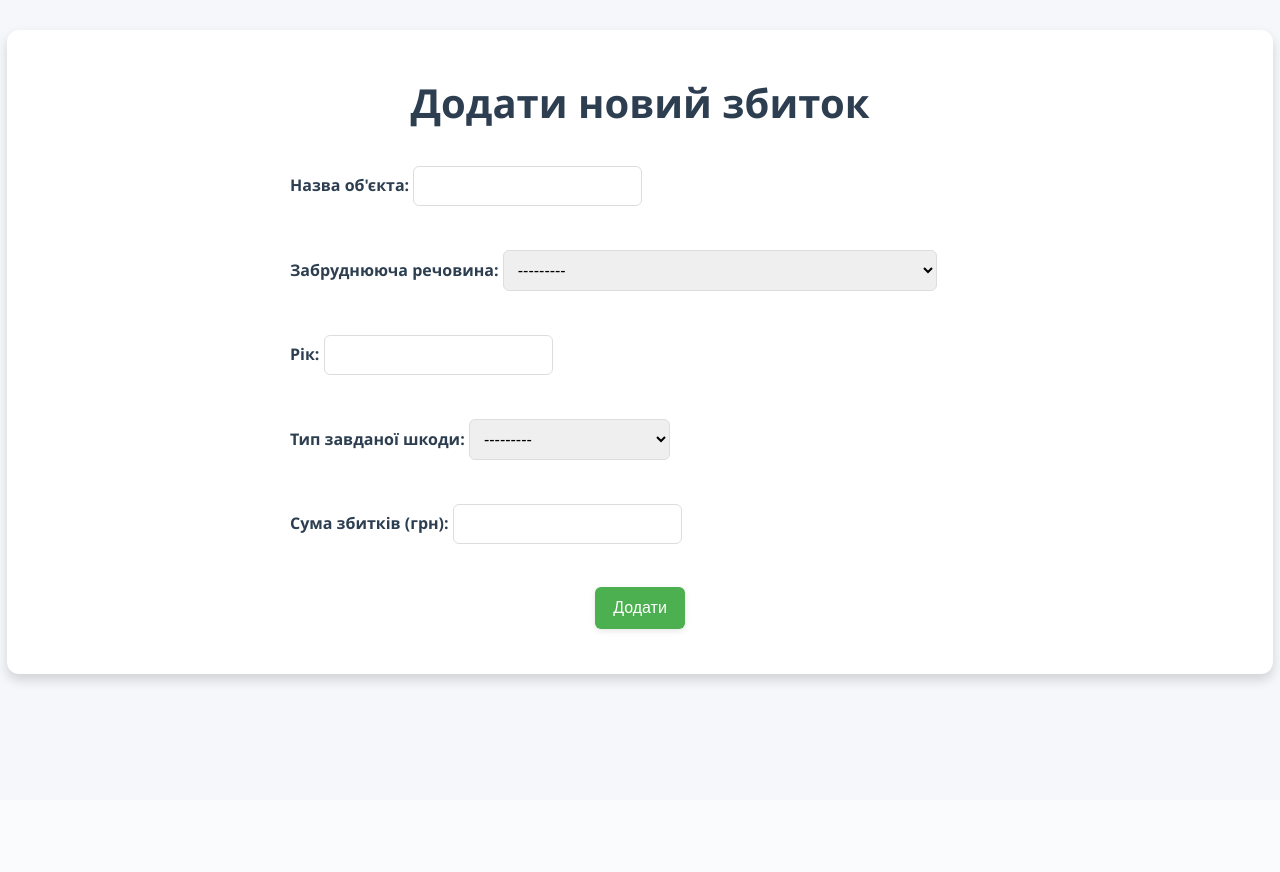
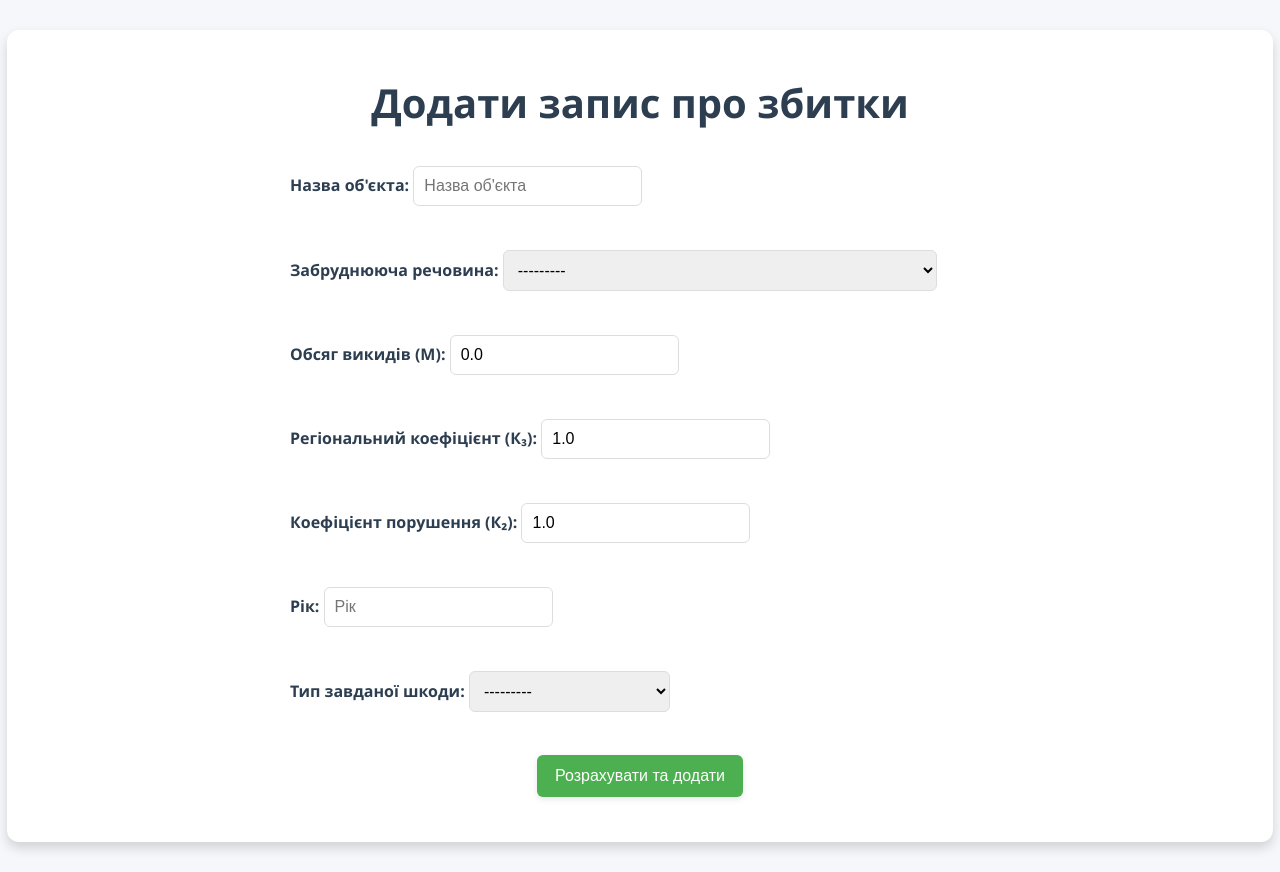
Before and after one commit to Ecological-monitoring/EcoDjango, a Django app: page /add-damage-record/ in a window 1280 px wide. Before the commit the page ends 685 px from the top, so only its background shows below. Run offline with Django 5.2, Linux system fonts and the light colour scheme; data comes from the database, SQL or seed files in the repository; both versions use the stored data as it was after the commit.

Commit message:
Full project v1.4. Lab 5 need formulas and new tables, add delete buttons to 2-5 Labs, fill data 2-5 Labs

```diff
--- a/eco/forms.py
+++ b/eco/forms.py
@@ -54,21 +54,33 @@ class RiskAssessmentForm(forms.ModelForm):
 class DamageRecordForm(forms.ModelForm):
     class Meta:
         model = DamageRecord
-        fields = ['object_name', 'pollutant', 'year', 'damage_type', 'damage_amount']
+        fields = [
+            'object_name',
+            'pollutant',
+            'emission_volume',
+            'region_coefficient',
+            'violation_characteristic',
+            'year',
+            'damage_type'
+        ]
+        widgets = {
+            'object_name': forms.TextInput(attrs={'class': 'form-control', 'placeholder': "Назва об'єкта"}),
+            'pollutant': forms.Select(attrs={'class': 'form-control'}),
+            'emission_volume': forms.NumberInput(attrs={'class': 'form-control', 'placeholder': 'Обсяг викидів'}),
+            'region_coefficient': forms.NumberInput(attrs={'class': 'form-control', 'placeholder': 'Регіональний коефіцієнт'}),
+            'violation_characteristic': forms.NumberInput(attrs={'class': 'form-control', 'placeholder': 'Коефіцієнт порушення'}),
+            'year': forms.NumberInput(attrs={'class': 'form-control', 'placeholder': 'Рік'}),
+            'damage_type': forms.Select(attrs={'class': 'form-control'}),
+        }
         labels = {
             'object_name': "Назва об'єкта",
             'pollutant': "Забруднююча речовина",
+            'emission_volume': "Обсяг викидів (М)",
+            'region_coefficient': "Регіональний коефіцієнт (К₃)",
+            'violation_characteristic': "Коефіцієнт порушення (К₂)",
             'year': "Рік",
             'damage_type': "Тип завданої шкоди",
-            'damage_amount': "Сума збитків (грн)"
         }
-        widgets = {
-            'damage_type': forms.Select(choices=[
-                ('Air', 'Викиди в атмосферу'),
-                ('Water', 'Скиди у водні об’єкти')
-            ])
-        }
-
 class EmergencyEventForm(forms.ModelForm):
     class Meta:
         model = EmergencyEvent
--- a/eco/models.py
+++ b/eco/models.py
@@ -94,16 +94,41 @@ class RiskAssessment(models.Model):
         super().save(*args, **kwargs)
 
 
+
 class DamageRecord(models.Model):
     object_name = models.CharField(max_length=255, verbose_name="Назва об'єкта")
-    pollutant = models.ForeignKey(Pollutant, on_delete=models.CASCADE, verbose_name="Забруднююча речовина")
+    pollutant = models.ForeignKey('Pollutant', on_delete=models.CASCADE, verbose_name="Забруднююча речовина")
+    emission_volume = models.FloatField(verbose_name="Обсяг викидів, скидів або розміщених відходів (М)", null=False,default=0.0)
+    region_coefficient = models.FloatField(verbose_name="Регіональний коефіцієнт (К₃)", default=1.0)
+    violation_characteristic = models.FloatField(verbose_name="Коефіцієнт характеру порушення (К₂)", default=1.0)
     year = models.IntegerField(verbose_name="Рік")
-    damage_type = models.CharField(max_length=255, choices=[
-        ('Air', 'Викиди в атмосферу'),
-        ('Water', 'Скиди у водні об’єкти'),
-        ('Soil', 'Забруднення ґрунту'),
-    ], verbose_name="Тип завданої шкоди")
-    damage_amount = models.DecimalField(max_digits=10, decimal_places=2, verbose_name="Сума збитків")
+    damage_type = models.CharField(
+        max_length=255,
+        choices=[
+            ('Air', 'Викиди в атмосферу'),
+            ('Water', 'Скиди у водні об’єкти'),
+            ('Soil', 'Забруднення ґрунту'),
+        ],
+        verbose_name="Тип завданої шкоди"
+    )
+    damage_amount = models.DecimalField(max_digits=10, decimal_places=2, verbose_name="Сума збитків", null=True, blank=True)
+
+    def calculate_damage(self):
+        """Формула для розрахунку суми збитків."""
+        if self.pollutant and self.emission_volume:
+            self.damage_amount = (
+                self.emission_volume *
+                self.pollutant.tax_rate *
+                self.pollutant.hazard_coefficient *
+                self.violation_characteristic *
+                self.region_coefficient
+            )
+        else:
+            self.damage_amount = 0
+
+    def save(self, *args, **kwargs):
+        self.calculate_damage()
+        super().save(*args, **kwargs)
 
     def __str__(self):
         return f"{self.object_name} ({self.year})"
--- a/eco/views.py
+++ b/eco/views.py
@@ -144,15 +144,15 @@ def calculate_risk(concentration):
         return "Високий"
 
 def damage_list(request):
-    records = DamageRecord.objects.all()
-    return render(request, 'damage_list.html', {'records': records})
+    damages = DamageRecord.objects.all()
+    return render(request, 'damage_list.html', {'damages': damages})
 
 def add_damage_record(request):
     if request.method == 'POST':
         form = DamageRecordForm(request.POST)
         if form.is_valid():
             form.save()
-            return redirect('damage_list')
+            return redirect('damage_list')  # Змініть URL на ваш
     else:
         form = DamageRecordForm()
     return render(request, 'add_damage_record.html', {'form': form})
--- a/templates/add_damage_record.html
+++ b/templates/add_damage_record.html
@@ -3,16 +3,17 @@
 <html lang="uk">
 <head>
     <meta charset="UTF-8">
-    <title>Додати збиток</title>
+    <meta name="viewport" content="width=device-width, initial-scale=1.0">
+    <title>Додати запис про збитки</title>
     <link rel="stylesheet" href="{% static 'style.css' %}">
 </head>
 <body>
     <div class="container">
-        <h1>Додати новий збиток</h1>
-        <form method="POST">
+        <h1>Додати запис про збитки</h1>
+        <form method="post">
             {% csrf_token %}
             {{ form.as_p }}
-            <button type="submit" class="btn btn-success">Додати</button>
+            <button type="submit" class="btn btn-success">Розрахувати та додати</button>
         </form>
     </div>
 </body>
```
Also changed, not shown: eco/admin.py (+9 -1 lines), templates/damage_list.html (+9 -7 lines), db.sqlite3, eco/migrations/0027_damagerecord_emission_volume_and_more.py (added).
